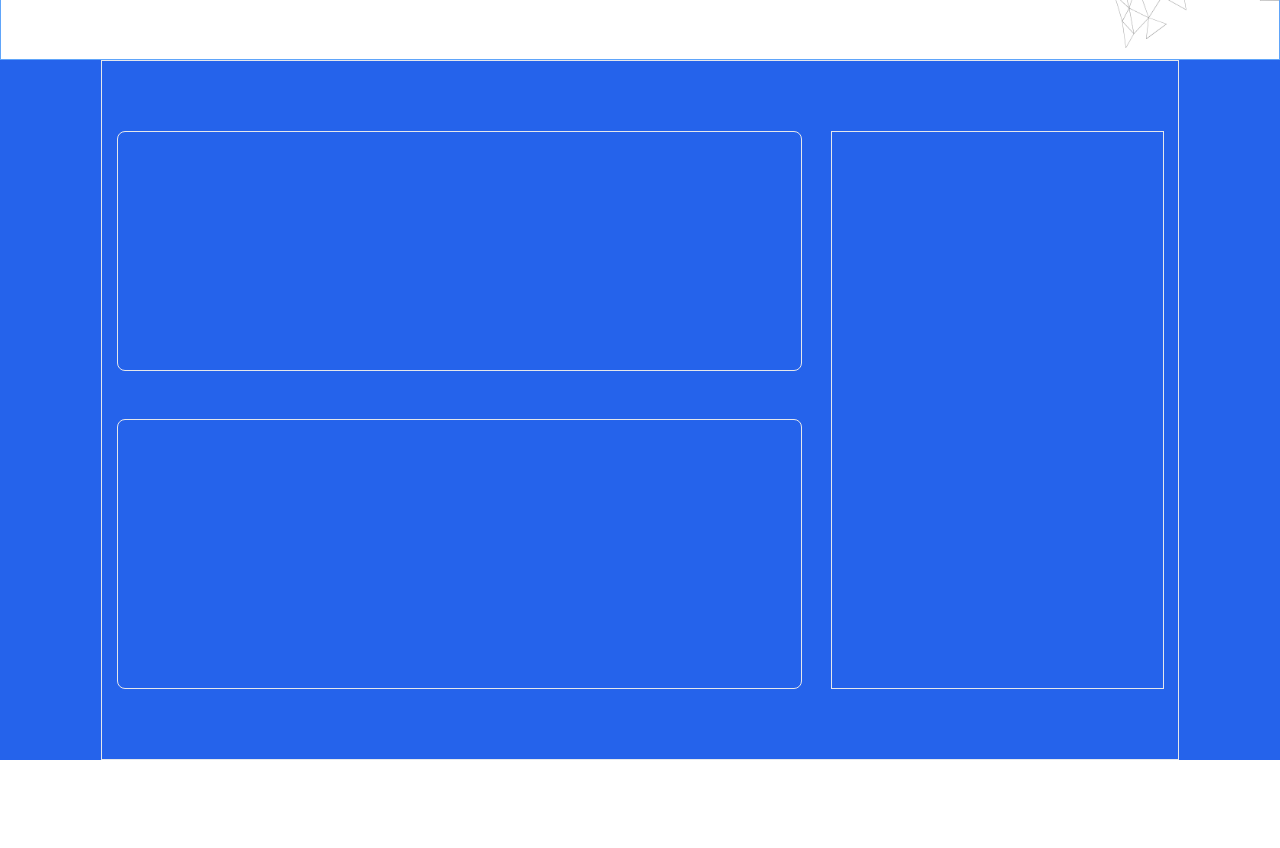
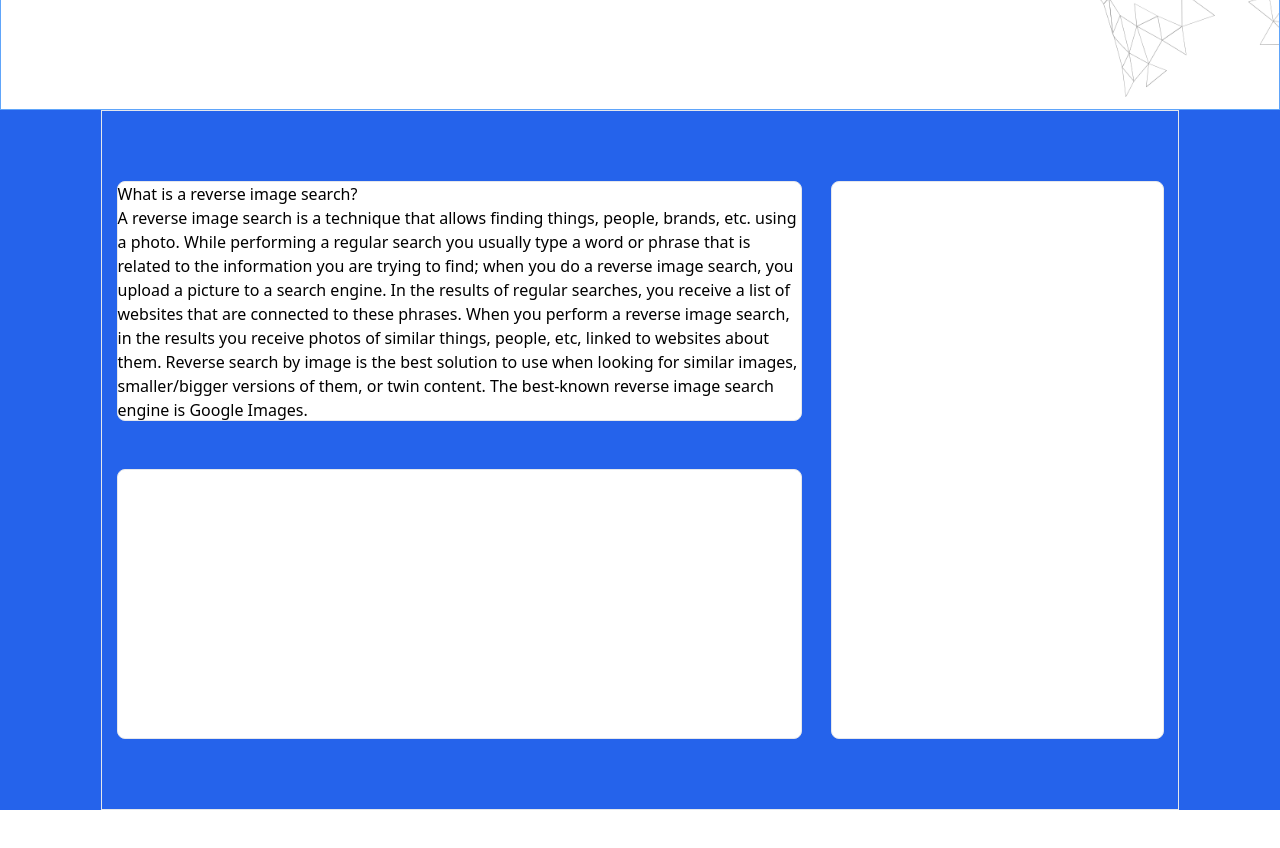
Before and after one commit to knosei/Face-Detection-Site, a React (Vite) app: page / in a window 1280 px wide. Shown: the part 480-1328 px from the top of the page. Built offline with nearby package versions, Linux system fonts and the light colour scheme.

Commit message:
created about section

```diff
--- a/src/About.jsx
+++ b/src/About.jsx
@@ -5,11 +5,19 @@ const About = () => {
     <div className='flex bg-blue-600 justify-center items-center'>
         <div className='flex border border-blue-00 h-[700px] w-[1078px] justify-around items-center'>
             <div className='flex flex-col justify-between h-[558px]'>
-                <div className='border h-[240px] w-[685px] rounded-lg'></div>
-                <div className='border h-[270px] w-[685px] rounded-lg'></div>
+                <div className='border h-[240px] w-[685px] rounded-lg bg-white text-black'>
+                    <h4>What is a reverse image search?</h4>
+                    <p>A reverse image search is a technique that allows finding things, people, brands, etc. using a photo. While performing a regular search you usually type a word or phrase that is related to the information you are trying to find; when you do a reverse image search, you upload a picture to a search engine. In the results of regular searches, you receive a list of websites that are connected to these phrases. When you perform a reverse image search, in the results you receive photos of similar things, people, etc, linked to websites about them. Reverse search by image is the best solution to use when looking for similar images, smaller/bigger versions of them, or twin content. The best-known reverse image search engine is Google Images.</p>
+                </div>
+                <div className='border h-[270px] w-[685px] rounded-lg bg-white text-black'>
+                    <h4></h4>
+                    <p></p>
+                </div>
             </div>
-            <div className='border h-[558px] w-[333px]'></div>
-
+            <div className='border h-[558px] w-[333px] rounded-lg bg-white text-black'>
+                <h4></h4>
+                <p></p>
+            </div>
         </div>
     </div>
 
--- a/src/App.jsx
+++ b/src/App.jsx
@@ -4,7 +4,7 @@ import UploadContainer from './UploadContainer'
 
 
 const App = () => (
-  <div className='flex border border-blue-400 h-[500px] justify-between font-family:Jost mt-[40px]'>
+  <div className='flex border border-blue-400 h-[550px] justify-between font-family:Jost mt-[40px]'>
     <div className='flex justify-center items-center flex-col borde border-blue-400 w-[900px]  '>
       <h1 className='text-6xl font-bold underline decoration-yellow-300 decoration-[15px]'>Face Detection Engine</h1>
       <p className='text-2xl mt-[50px]'>UPLOAD PHOTO AND DETECT FACES IN AN IMAGE </p>
```
